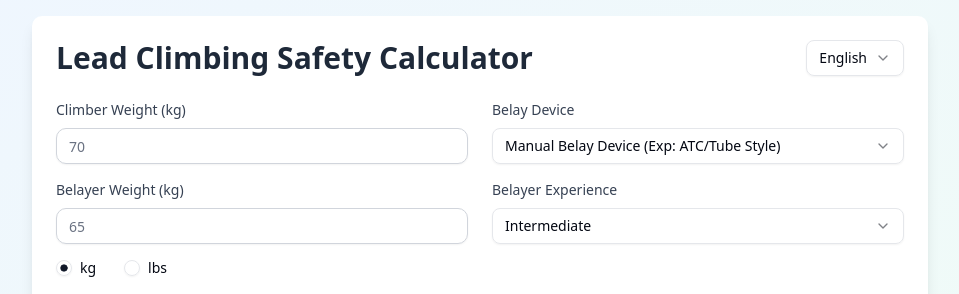
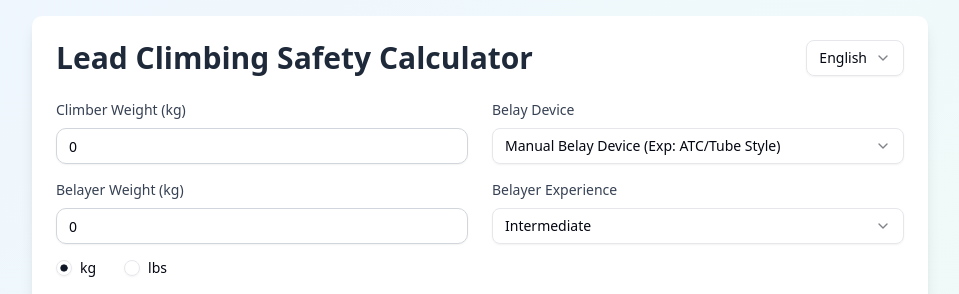
Before and after one commit to xk2800/weight-difference-rule-climbing, a Next.js app: page / in a window 1280 px wide. Shown: the top 294 px of the page, without its empty margins (160-1119 px from the left). Built offline with nearby package versions, Linux system fonts and the light colour scheme.

Commit message:
fix zod issue

```diff
--- a/app/page.tsx
+++ b/app/page.tsx
@@ -20,8 +20,8 @@ export default function Home() {
   const form = useForm<FormData>({
     resolver: zodResolver(FormSchema),
     defaultValues: {
-      climberWeight: undefined,
-      belayerWeight: undefined,
+      climberWeight: 0,
+      belayerWeight: 0,
       unit: "kg",
       device: "manual",
       experience: "intermediate",
--- a/lib/schema.ts
+++ b/lib/schema.ts
@@ -1,10 +1,10 @@
 import { z } from "zod";
 
 export const FormSchema = z.object({
-  climberWeight: z.coerce.number().refine(val => val > 0, {
+  climberWeight: z.number().refine(val => val > 0, {
     message: "Climber weight must be a positive number.",
   }),
-  belayerWeight: z.coerce.number().refine(val => val > 0, {
+  belayerWeight: z.number().refine(val => val > 0, {
     message: "Belayer weight must be a positive number.",
   }),
   unit: z.enum(["kg", "lbs"]),
```
